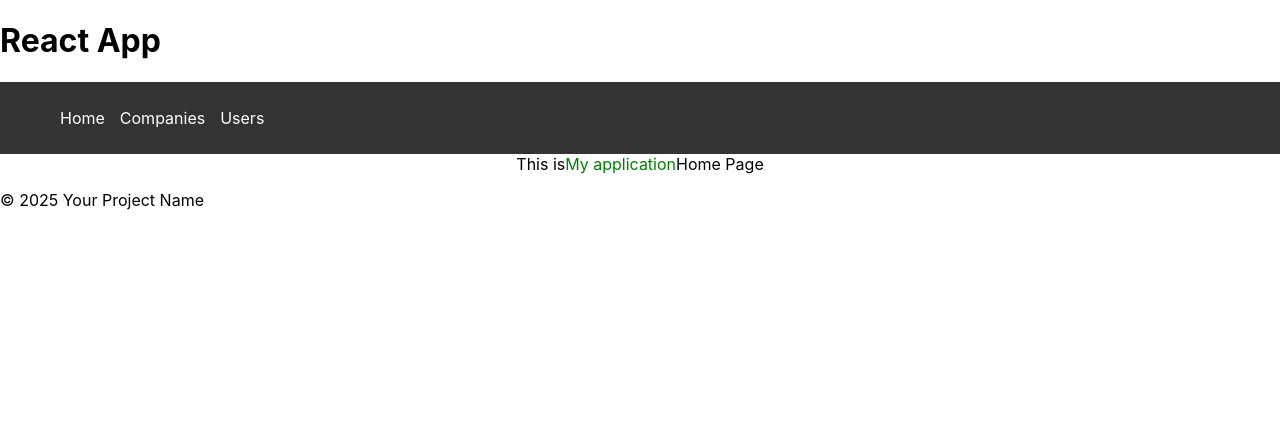
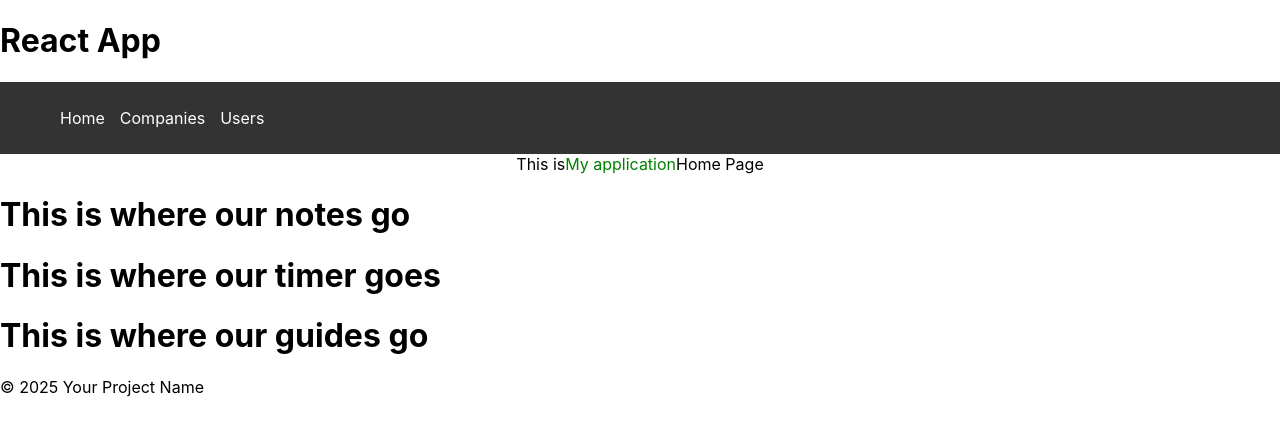
Before and after one commit to sah0017/SENG2513, a React (Create React App) app in the folder client/: page / in a window 1280 px wide. Shown: the top 434 px of the page. Built offline with nearby package versions, Linux system fonts and the light colour scheme.

Commit message:
unformatted sections added to App.js, placeholder format and html for each section

```diff
--- a/client/src/App.js
+++ b/client/src/App.js
@@ -1,12 +1,17 @@
 // src/App.js
 import "./App.css";
 import Navbar from "./Navbar";
+import Timer from "./Timer"
+import Notes from "./Notes"
+import Guides from "./Guides"
 
 function App() {
   return (
     <>
       <Navbar />
-
+      <Notes />
+      <Timer />
+      <Guides />
     </>
   );
 }
--- a/client/src/Guides.js
+++ b/client/src/Guides.js
@@ -0,0 +1,12 @@
+import "./Guides.css"
+import React from "react";
+
+const Guides = () => {
+    return (
+        <>
+            <h1>This is where our guides go</h1>
+        </>
+    );
+};
+
+export default Guides;
--- a/client/src/Notes.js
+++ b/client/src/Notes.js
@@ -0,0 +1,12 @@
+import "./Notes.css"
+import React from "react";
+
+const Notes = () => {
+    return (
+        <>
+            <h1>This is where our notes go</h1>
+        </>
+    );
+};
+
+export default Notes;
--- a/client/src/Timer.js
+++ b/client/src/Timer.js
@@ -0,0 +1,12 @@
+import "./Timer.css"
+import React from "react";
+
+const Timer = () => {
+    return (
+        <>
+            <h1>This is where our timer goes</h1>
+        </>
+    );
+};
+
+export default Timer;
```
